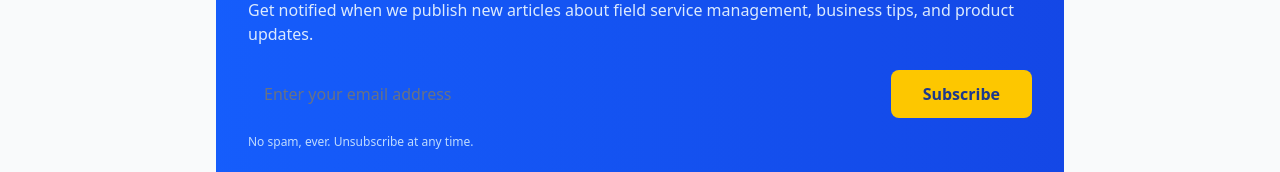
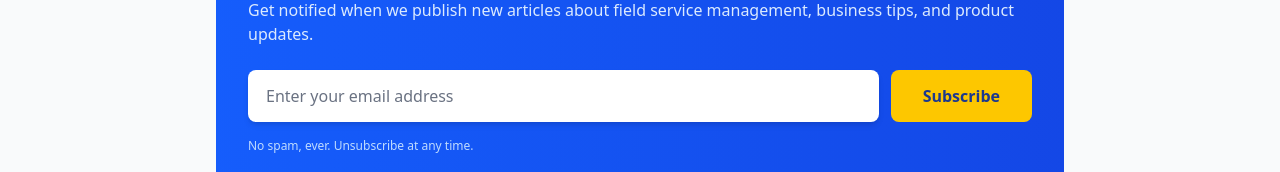
Before and after one commit to thejdmckinney/creativejobhub-site-v2, a React (Vite) app: page /blog in a window 1280 px wide. Shown: the part 627-799 px from the top of the page. Built offline with nearby package versions, Linux system fonts and the light colour scheme; no server answers; what @sanity/vision, sanity would draw is missing.

Commit message:
Improve newsletter email input visibility with white background and better contrast

```diff
--- a/src/components/NewsletterSignup.tsx
+++ b/src/components/NewsletterSignup.tsx
@@ -83,7 +83,7 @@ export default function NewsletterSignup({ className = '', inline = false }: New
             placeholder="Enter your email address"
             required
             disabled={status === 'loading'}
-            className="flex-1 px-4 py-3 rounded-lg text-gray-900 placeholder-gray-500 focus:outline-none focus:ring-2 focus:ring-yellow-400 disabled:bg-gray-200"
+            className="flex-1 px-4 py-3 rounded-lg bg-white text-gray-900 placeholder-gray-500 border-2 border-transparent focus:outline-none focus:border-yellow-400 focus:ring-2 focus:ring-yellow-400 disabled:bg-gray-200 shadow-md"
           />
           <button
             type="submit"
```
